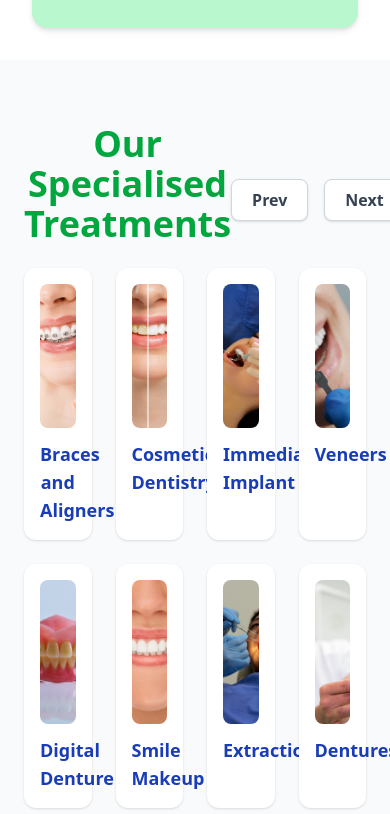
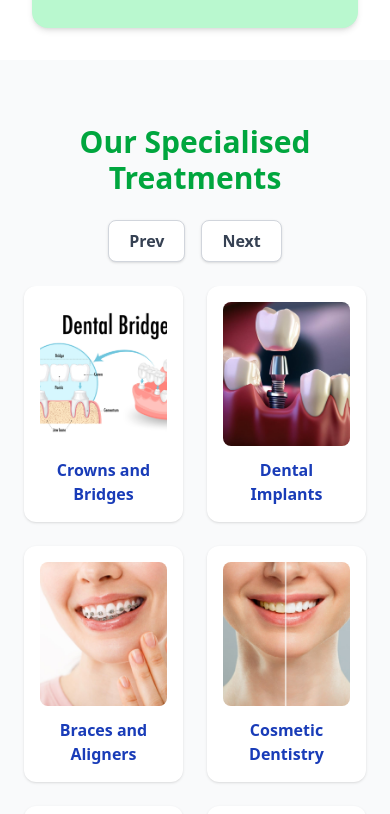
Before and after one commit to abhinav6859/Dentist-App, a React app in the folder Frontend/: page / in a window 390 px wide. Shown: the part 1120-1934 px from the top of the page. Built offline with nearby package versions, Linux system fonts and the light colour scheme; the HTML template or start-up script is replaced by a standard one.

Commit message:
Update Bookappointment and Mobile view

```diff
--- a/Frontend/package.json
+++ b/Frontend/package.json
@@ -19,6 +19,7 @@
     "react-hot-toast": "^2.6.0",
     "react-icons": "^5.5.0",
     "react-router-dom": "^7.9.4",
+    "react-swipeable": "^7.0.2",
     "react-toastify": "^11.0.5",
     "tailwindcss": "^4.1.14"
   },
--- a/Frontend/src/components/BookAppointment.jsx
+++ b/Frontend/src/components/BookAppointment.jsx
@@ -1,9 +1,49 @@
-import React from "react";
+import React, { useState } from "react";
 import { motion as Motion } from "framer-motion";
+import toast, { Toaster } from "react-hot-toast";
 
 export default function BookAppointment() {
+  const [formData, setFormData] = useState({
+    name: "",
+    phone: "",
+    message: "",
+  });
+
+  const handleChange = (e) => {
+    setFormData({
+      ...formData,
+      [e.target.name]: e.target.value,
+    });
+  };
+
+  const handleSubmit = (e) => {
+    e.preventDefault();
+    const { name, phone, message } = formData;
+
+    // Validation
+    if (!name || !phone || phone.length < 10) {
+      toast.error("⚠️ Please fill all required fields (Name & Valid Phone Number)!");
+      return;
+    }
+
+    // WhatsApp message (formatted)
+    const text = `*🦷 New Appointment Request*%0A%0A*👤 Name:* ${name}%0A*📞 Phone:* ${phone}%0A*💬 Message:* ${message || "N/A"}%0A%0A*📍 Sent from Realtooth Dental Clinic Website*`;
+
+    // Replace with your clinic’s WhatsApp number (with country code, no +)
+    const phoneNumber = "916206008078";
+    const whatsappURL = `https://wa.me/${phoneNumber}?text=${text}`;
+
+    // Success toast
+    toast.success("✅ Opening WhatsApp...");
+
+    // Open WhatsApp
+    window.open(whatsappURL, "_blank");
+
+    // Reset form fields
+    setFormData({ name: "", phone: "", message: "" });
+  };
   return (
-    <section className="bg-[#8CC63F] text-white py-16 px-6 md:px-16 rounded-2xl relative overflow-hidden">
+    <section id="booking-form" className="bg-[#8CC63F] text-white py-16 px-6 md:px-16 rounded-2xl relative overflow-hidden">
       {/* Animated Title */}
   <Motion.h2
         initial={{ opacity: 0, y: -40 }}
@@ -22,6 +62,7 @@ export default function BookAppointment() {
         transition={{ duration: 1 }}
         viewport={{ once: true }}
         className="max-w-3xl mx-auto space-y-5"
+        onSubmit={handleSubmit}
       >
         {/* Name */}
         <div>
@@ -30,6 +71,9 @@ export default function BookAppointment() {
           </label>
           <input
             type="text"
+            name="name"
+            value={formData.name}
+            onChange={handleChange}
             style={{ backgroundColor: "white" }}
             placeholder="Name"
             className="w-full px-4 py-3 rounded-lg text-black focus:outline-none focus:ring-2 focus:ring-orange-400"
@@ -42,8 +86,11 @@ export default function BookAppointment() {
             Phone <span className="text-red-500">*</span>
           </label>
           <input
-            type="text"
-             style={{ backgroundColor: "white" }}
+            type="tel"
+            name="phone"
+            value={formData.phone}
+            onChange={handleChange}
+            style={{ backgroundColor: "white" }}
             placeholder="Phone No."
             className="w-full px-4 py-3 rounded-lg text-black focus:outline-none focus:ring-2 focus:ring-orange-400"
           />
@@ -55,8 +102,11 @@ export default function BookAppointment() {
             Message
           </label>
           <textarea
+            name="message"
             rows="3"
-             style={{ backgroundColor: "white" }}
+            value={formData.message}
+            onChange={handleChange}
+            style={{ backgroundColor: "white" }}
             placeholder="Any Message"
             className="w-full px-4 py-3 rounded-lg text-black focus:outline-none focus:ring-2 focus:ring-orange-400"
           ></textarea>
@@ -72,6 +122,9 @@ export default function BookAppointment() {
           BOOK NOW
         </Motion.button>
       </Motion.form>
+
+      {/* Toast container for feedback */}
+      <Toaster position="top-center" reverseOrder={false} />
 
       {/* Address Section */}
   <Motion.div
--- a/Frontend/src/components/HeroSection.jsx
+++ b/Frontend/src/components/HeroSection.jsx
@@ -1,7 +1,9 @@
 import React, { useState } from "react";
 import heroImage from "../assets/front.png";
+import emojiImage from "../assets/realtooth.png";
 import { motion as Motion } from "framer-motion";
 import toast, { Toaster } from "react-hot-toast";
+
 
 const HeroSection = () => {
   const [formData, setFormData] = useState({
@@ -64,9 +66,31 @@ const HeroSection = () => {
         <p className="text-green-600 text-xl font-medium mb-6">
           Regain Your Smile
         </p>
-        <button className="bg-green-600 text-white font-semibold py-3 px-6 rounded-lg shadow hover:bg-green-700 transition">
+        <button className="bg-green-600 text-white font-semibold py-3 px-6 rounded-lg shadow hover:bg-green-700 transition"
+        onClick={() => document.getElementById("booking-form").scrollIntoView({ behavior: "smooth" })}
+        >
           BOOK APPOINTMENT
         </button>
+
+
+
+<img
+  src={emojiImage}
+  alt="Realtooth Logo"
+  className="absolute top-0 right-8 w-24 md:w-32 z-20 animate-float hidden md:block"
+/>
+
+
+<style jsx>{`
+  @keyframes float {
+    0% { transform: translateY(0); }
+    50% { transform: translateY(-8px); }
+    100% { transform: translateY(0); }
+  }
+  .animate-float {
+    animation: float 3s ease-in-out infinite;
+  }
+`}</style>
 
 
         <img
@@ -78,9 +102,11 @@ const HeroSection = () => {
 
       {/* Right booking form */}
       <div className="bg-green-200 p-8 rounded-2xl mt-8 md:mt-0 w-full max-w-md shadow-md">
-        <h3 className="text-2xl font-semibold text-center mb-6">
+        <button
+          className="text-2xl font-semibold text-center mb-6"
+        >
           Book Appointment Now!
-        </h3>
+        </button>
         <form className="space-y-4" onSubmit={handleSubmit}>
           <div>
             <label className="block text-sm font-semibold mb-1">Name *</label>
--- a/Frontend/src/components/TreatmentsSection.jsx
+++ b/Frontend/src/components/TreatmentsSection.jsx
@@ -1,4 +1,7 @@
 import React, { useState, useEffect, useRef, useCallback } from "react";
+import { motion as Motion } from "framer-motion";
+import { useSwipeable } from "react-swipeable";
+
 import crowns from "../assets/crown.png";
 import implants from "../assets/implant.jpg";
 import braces from "../assets/braces.jpg";
@@ -21,7 +24,7 @@ const TreatmentsSection = () => {
     { name: "Cosmetic Dentistry", image: cosmetic },
     { name: "Immediate Implant", image: implant2 },
     { name: "Veneers", image: veneers },
-    { name: "Digital Denture", image: teeth},
+    { name: "Digital Denture", image: teeth },
     { name: "Smile Makeup", image: smile },
     { name: "Extraction", image: extraction },
     { name: "Dentures", image: denture },
@@ -31,43 +34,61 @@ const TreatmentsSection = () => {
     { name: "Tooth Extraction", image: extraction },
   ];
 
-  // Carousel config
-  const VIEWPORT_SIZE = 8; // 2 rows x 4 columns
+  const VIEWPORT_SIZE = 8;
   const total = treatments.length;
   const [startIndex, setStartIndex] = useState(0);
   const [isPaused, setIsPaused] = useState(false);
+  const [isMobile, setIsMobile] = useState(false);
   const intervalRef = useRef(null);
 
+  // Check for mobile
+  useEffect(() => {
+    const handleResize = () => setIsMobile(window.innerWidth < 768);
+    handleResize();
+    window.addEventListener("resize", handleResize);
+    return () => window.removeEventListener("resize", handleResize);
+  }, []);
+
   const mod = useCallback((n) => ((n % total) + total) % total, [total]);
-  const next = () => setStartIndex((s) => mod(s + 1));
-  const prev = () => setStartIndex((s) => mod(s - 1));
+  const next = useCallback(() => setStartIndex((s) => mod(s + 1)), [mod]);
+  const prev = useCallback(() => setStartIndex((s) => mod(s - 1)), [mod]);
 
+  // Autoplay (desktop only)
   useEffect(() => {
-    // clear any existing interval
     if (intervalRef.current) clearInterval(intervalRef.current);
+    if (!isMobile) {
       intervalRef.current = setInterval(() => {
-      if (!isPaused) setStartIndex((s) => mod(s + 1));
+        if (!isPaused) next();
       }, 3000);
+    }
     return () => clearInterval(intervalRef.current);
-  }, [isPaused, total, mod]);
+  }, [isPaused, next, isMobile]);
 
-  // Build viewport items
   const viewport = Array.from({ length: Math.min(VIEWPORT_SIZE, total) }).map((_, i) => {
     const idx = mod(startIndex + i);
     return { ...treatments[idx], _idx: idx };
   });
 
+  // Swipe handlers (mobile only)
+  const swipeHandlers = useSwipeable({
+    onSwipedLeft: () => next(),
+    onSwipedRight: () => prev(),
+    preventScrollOnSwipe: true,
+    trackMouse: false,
+  });
+
   return (
     <section className="bg-gray-50 py-16 text-center">
-      <div className="max-w-6xl mx-auto px-6 mb-6 flex items-center justify-between">
-        <h2 className="text-4xl font-bold text-green-600">Our Specialised Treatments</h2>
+      <div className="max-w-6xl mx-auto px-6 mb-6 flex flex-col md:flex-row items-center justify-between">
+        <h2 className="text-3xl md:text-4xl font-bold text-green-600 mb-6 md:mb-0">
+          Our Specialised Treatments
+        </h2>
 
-         <div className="flex justify-center gap-4 mt-8">
+        <div className="flex justify-center gap-4">
           <button
             onClick={prev}
             className="px-5 py-2 bg-white border border-gray-300 rounded-lg shadow-sm
-               text-gray-700 font-semibold
-               transform transition-all duration-300 ease-out
+                       text-gray-700 font-semibold transform transition-all duration-300 ease-out
                        hover:scale-110 hover:bg-blue-50 hover:shadow-lg hover:border-blue-400
                        active:scale-95 active:shadow-sm focus:ring-2 focus:ring-blue-300"
           >
@@ -77,8 +98,7 @@ const TreatmentsSection = () => {
           <button
             onClick={next}
             className="px-5 py-2 bg-white border border-gray-300 rounded-lg shadow-sm
-               text-gray-700 font-semibold
-               transform transition-all duration-300 ease-out
+                       text-gray-700 font-semibold transform transition-all duration-300 ease-out
                        hover:scale-110 hover:bg-blue-50 hover:shadow-lg hover:border-blue-400
                        active:scale-95 active:shadow-sm focus:ring-2 focus:ring-blue-300"
           >
@@ -88,22 +108,40 @@ const TreatmentsSection = () => {
       </div>
 
       <div
-        className="max-w-6xl mx-auto px-6"
+        {...(isMobile ? swipeHandlers : {})}
+        className="max-w-6xl mx-auto px-6 overflow-hidden"
         onMouseEnter={() => setIsPaused(true)}
         onMouseLeave={() => setIsPaused(false)}
       >
-        <div className="grid grid-cols-4 gap-6">
+        <div
+          className={`grid gap-6 ${
+            isMobile ? "grid-cols-2" : "grid-cols-4"
+          }`}
+        >
           {viewport.map((item) => (
-            <div key={item._idx} className="bg-white rounded-xl shadow hover:shadow-lg p-4 transition">
-              <img src={item.image} alt={item.name} className="w-full h-36 object-cover rounded-lg mb-3" />
-              <h3 className="text-lg font-semibold text-blue-800">{item.name}</h3>
-            </div>
+            <Motion.div
+              key={item._idx}
+              className="bg-white rounded-xl shadow hover:shadow-lg p-4 transition"
+              initial={{ opacity: 0, y: 30 }}
+              animate={{ opacity: 1, y: 0 }}
+              transition={{ duration: 0.5 }}
+              whileHover={!isMobile ? { scale: 1.05 } : {}}
+            >
+              <img
+                src={item.image}
+                alt={item.name}
+                className="w-full h-36 object-cover rounded-lg mb-3"
+              />
+              <h3 className="text-md md:text-lg font-semibold text-blue-800">{item.name}</h3>
+            </Motion.div>
           ))}
         </div>
       </div>
 
       <div className="mt-10 text-center">
-        <button className="bg-green-600 text-white py-3 px-6 rounded-lg hover:bg-green-700 transition">GET A PERSONALIZED TREATMENT PLAN</button>
+        <button className="bg-green-600 text-white py-3 px-6 rounded-lg hover:bg-green-700 transition">
+          GET A PERSONALIZED TREATMENT PLAN
+        </button>
       </div>
     </section>
   );
```
Also changed, not shown: 1 other file (tests, documents, lock files or other folders). Lines whose indentation alone changed are shown as unchanged.
